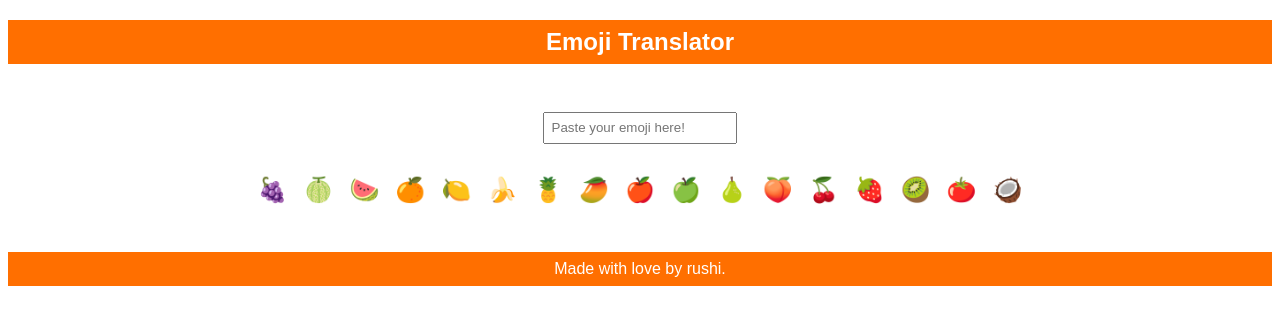
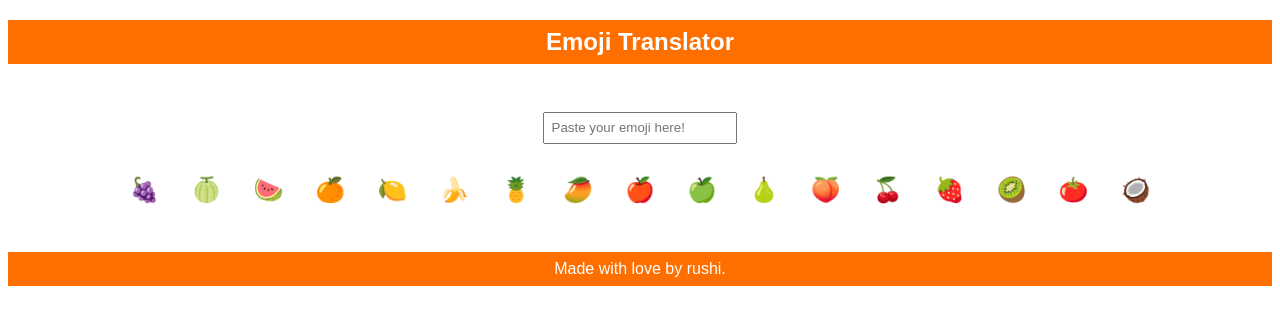
Before and after one commit to rushi-173/Emoji-Translator, a React (Create React App) app: page / in a window 1280 px wide. Shown: the top 324 px of the page. Built offline with nearby package versions, Linux system fonts and the light colour scheme.

Commit message:
style update

```diff
--- a/src/App.js
+++ b/src/App.js
@@ -65,9 +65,10 @@ export default function App() {
             <span
               key={item}
               style={{
+                margin: "1 rem",
                 fontSize: "x-large",
                 cursor: "pointer",
-                padding: "0.5rem"
+                padding: "1rem"
               }}
               onClick={() => clickEmojiHandler(item)}
             >
```
